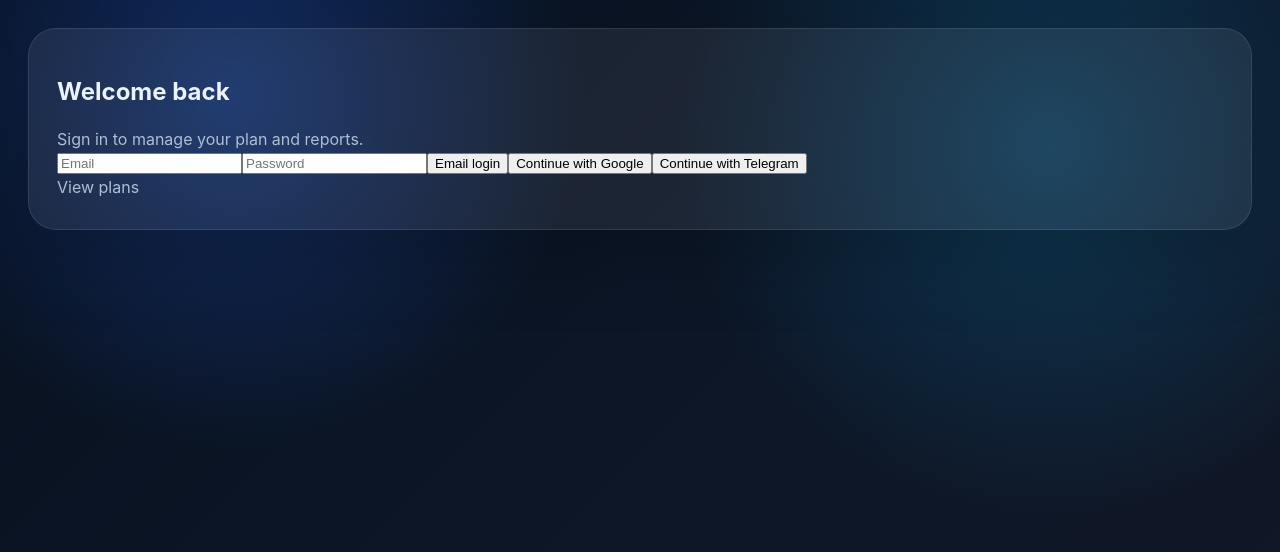
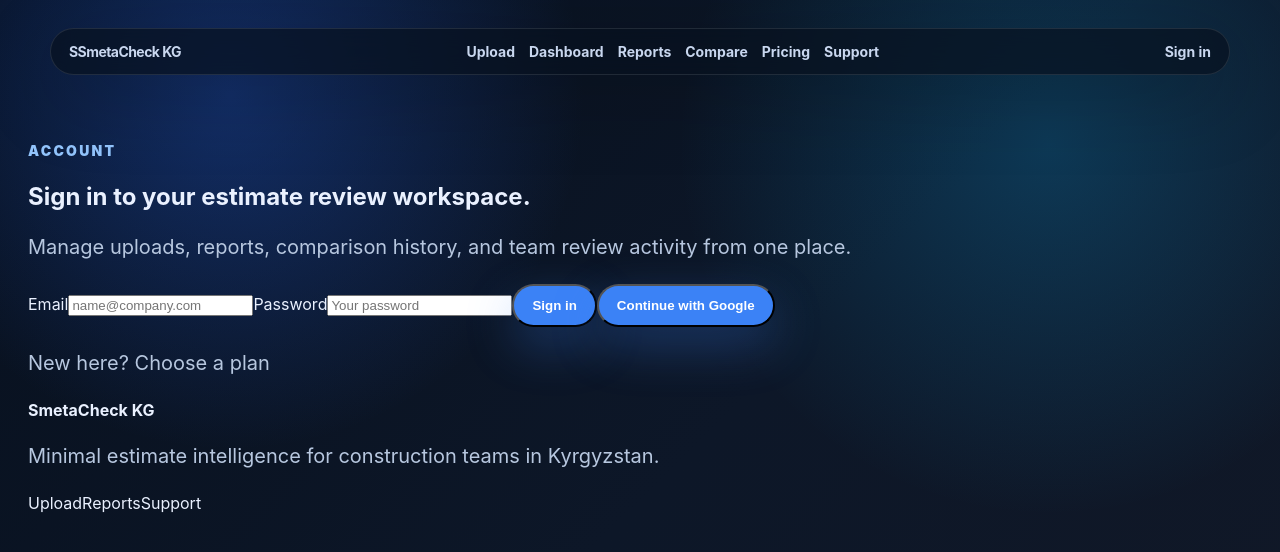
Before and after one commit to NursultanKoshoev11/SmetaCheck, a Next.js app in the folder frontend/: page /login in a window 1280 px wide. Shown: the top 552 px of the page. Built offline with nearby package versions, Linux system fonts and the light colour scheme.

Commit message:
Create complete login page

```diff
--- a/frontend/pages/login.js
+++ b/frontend/pages/login.js
@@ -1 +1,25 @@
-export default function Login(){return <main className="page"><section className="card"><h1>Welcome back</h1><p>Sign in to manage your plan and reports.</p><input placeholder="Email"/><input placeholder="Password" type="password"/><button>Email login</button><button>Continue with Google</button><button>Continue with Telegram</button><p><a href="/pricing">View plans</a></p></section></main>}
+import Nav from '../components/Nav';
+import Footer from '../components/Footer';
+
+export default function Login(){
+  return (
+    <main className="page">
+      <Nav/>
+      <section className="authShell">
+        <div>
+          <p className="eyebrow">Account</p>
+          <h1>Sign in to your estimate review workspace.</h1>
+          <p>Manage uploads, reports, comparison history, and team review activity from one place.</p>
+        </div>
+        <form className="authCard">
+          <label>Email<input placeholder="name@company.com" type="email" /></label>
+          <label>Password<input placeholder="Your password" type="password" /></label>
+          <button className="btn" type="button">Sign in</button>
+          <button className="btn secondary" type="button">Continue with Google</button>
+          <p>New here? <a href="/pricing">Choose a plan</a></p>
+        </form>
+      </section>
+      <Footer/>
+    </main>
+  )
+}
```
